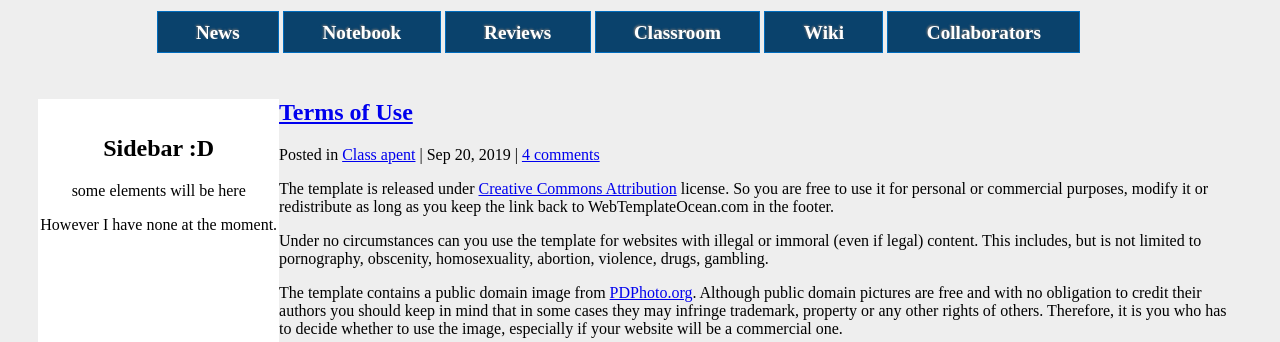
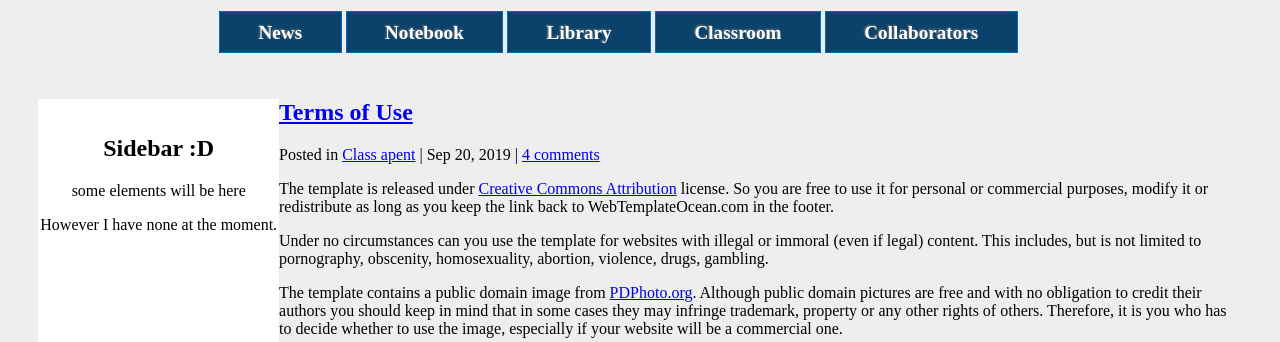
Before and after one commit to andresgsaravia/research-engine, a Python web app: template templates/post.html in a window 1280 px wide. Shown: the part 90-432 px from the top of the page. Run offline with Jinja, Linux system fonts and the light colour scheme; the template is opened without the code that fills it, so the values that code supplies are empty.

Commit message:
More ToDos and less entries in the menu bar.

```diff
--- a/templates/base.html
+++ b/templates/base.html
@@ -20,9 +20,8 @@
 	<ul>
 	  <li><a href="/news">News</a></li>
 	  <li><a href="/notebook">Notebook</a></li>
-	  <li><a href="/reviews">Reviews</a></li>
+	  <li><a href="/reviews">Library</a></li>
 	  <li><a href="/classroom">Classroom</a></li>
-	  <li><a href="/wiki">Wiki</a></li>
 	  <li><a href="/collaborators">Collaborators</a></li>
 	</ul>
       </div>
```
Also changed, not shown: 1 other file.
